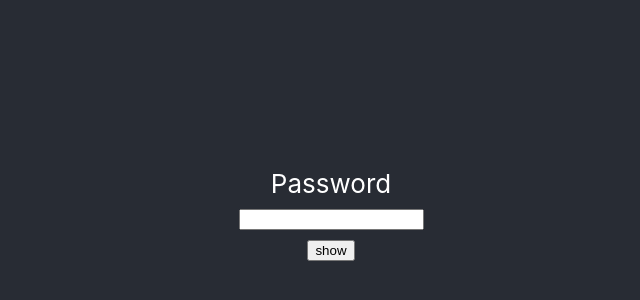
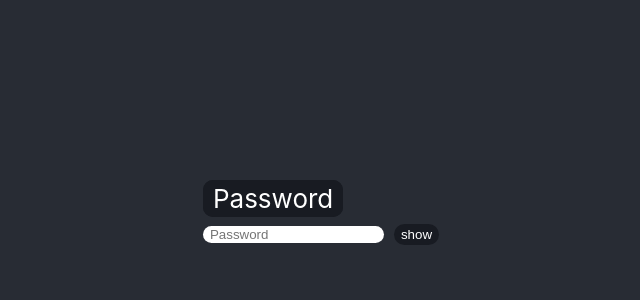
Before and after one commit to Temrer/FrontEnd, a React (Create React App) app: page / in a window 1280 px wide. Shown: the part 186-486 px from the top of the page, without its empty margins (309-949 px from the left). Built offline with nearby package versions, Linux system fonts and the light colour scheme.

Commit message:
added css and deleted submitButton

```diff
--- a/src/App.css
+++ b/src/App.css
@@ -24,15 +24,57 @@
   color: white;
 }
 
-.App-link {
-  color: #61dafb;
+.Password {
+  text-align: left;
+  border-radius:  25px;
 }
 
-@keyframes App-logo-spin {
-  from {
-    transform: rotate(0deg);
-  }
-  to {
-    transform: rotate(360deg);
-  }
+.Password.holder {
+  display: flex;
+  flex-direction: row;
 }
+
+.Password.flex {
+  text-align: left;
+  flex: 1;
+  margin-right: 10px;
+  border: 2px;
+  border-color: #ee3102;
+}
+
+.Password.flex.form {
+  text-indent:  5px;
+}
+
+.Password.label {
+  text-align: start;
+  border-radius: 10px;
+  border-left-width: 10px;
+  border-right-width: 10px;
+  border-color: #181b22;
+  border-style: solid;
+  background-color: #181b22;
+}
+
+::placeholder {
+  text-align: left;
+  text-indent: 5px;
+}
+
+.Toggle-text-button {
+  background-color: #181b22;
+  padding: 3px;
+  padding-left: 7px;
+  padding-right: 7px;
+  color: #ffffff;
+}
+.Toggle-text-button:hover {
+  background-color: #363d4d;
+  padding: 0px;
+  padding-left: 4px;
+  padding-right: 4px;
+  border-width: 3px;
+  border-color: #181b22;
+  border-style: inset;
+  cursor: pointer;
+}
--- a/src/Login Ui/PasswordForm.js
+++ b/src/Login Ui/PasswordForm.js
@@ -5,7 +5,7 @@ class ShowButton extends React.Component {
 
     render(){
         return(
-            <button
+            <button className={this.props.className}
             onClick={() => this.props.onClick() }>show</button>
         )
     }
@@ -44,15 +44,21 @@ class PasswordForm extends React.Component {
 
         return(
             <>
-                <label>Password</label>
-                <div>
-                    <form onSubmit={this.handleSubmit}>
-                        <input type ={this.state.passwordIsShown? "text": "password"}
-                        value = {this.state.value}
-                        onChange={this.handleChange}></input>
-                        {/* <input type='submit' value='Submit' /> */}
-                    </form>
-                    <ShowButton onClick={()=>this.toggleText()}></ShowButton>
+                <div className='Password box'>
+                    <label className='Password label'>Password</label>
+                    <div className='Password holder'>
+                        <form className='Password-holder' onSubmit={this.handleSubmit}>
+                            <input className='Password form flex'
+                            type ={this.state.passwordIsShown? "text": "password"}
+                            value = {this.state.value}
+                            onChange={this.handleChange}
+                            placeholder='Password'>
+                            </input>
+                        </form>
+                        <div className='Password Toggle-text-button-placeholder flex'>
+                            <ShowButton className='Password Toggle-text-button flex' onClick={()=>this.toggleText()}></ShowButton>
+                        </div>
+                    </div>
                 </div>
             </>
         )
```
